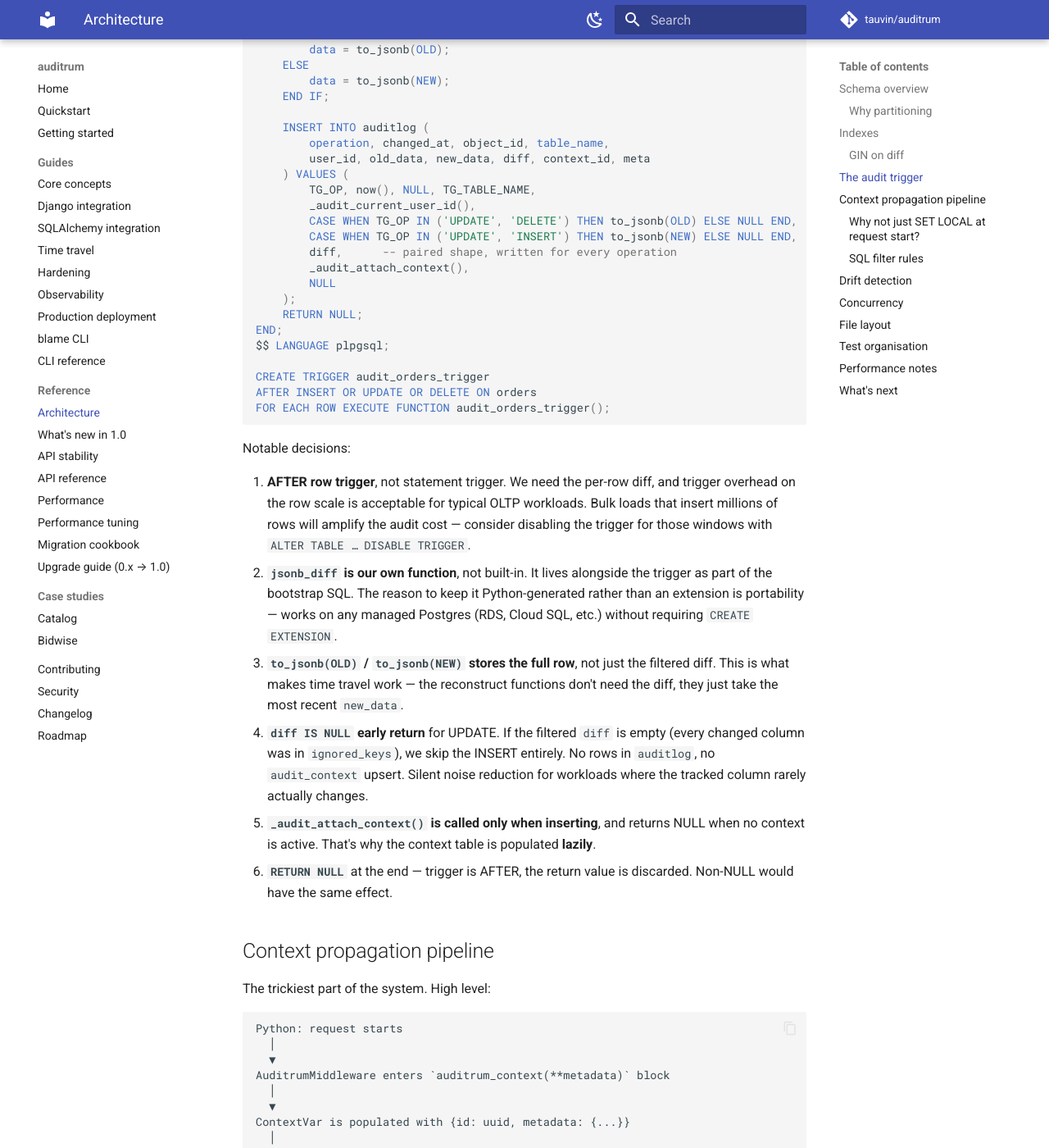
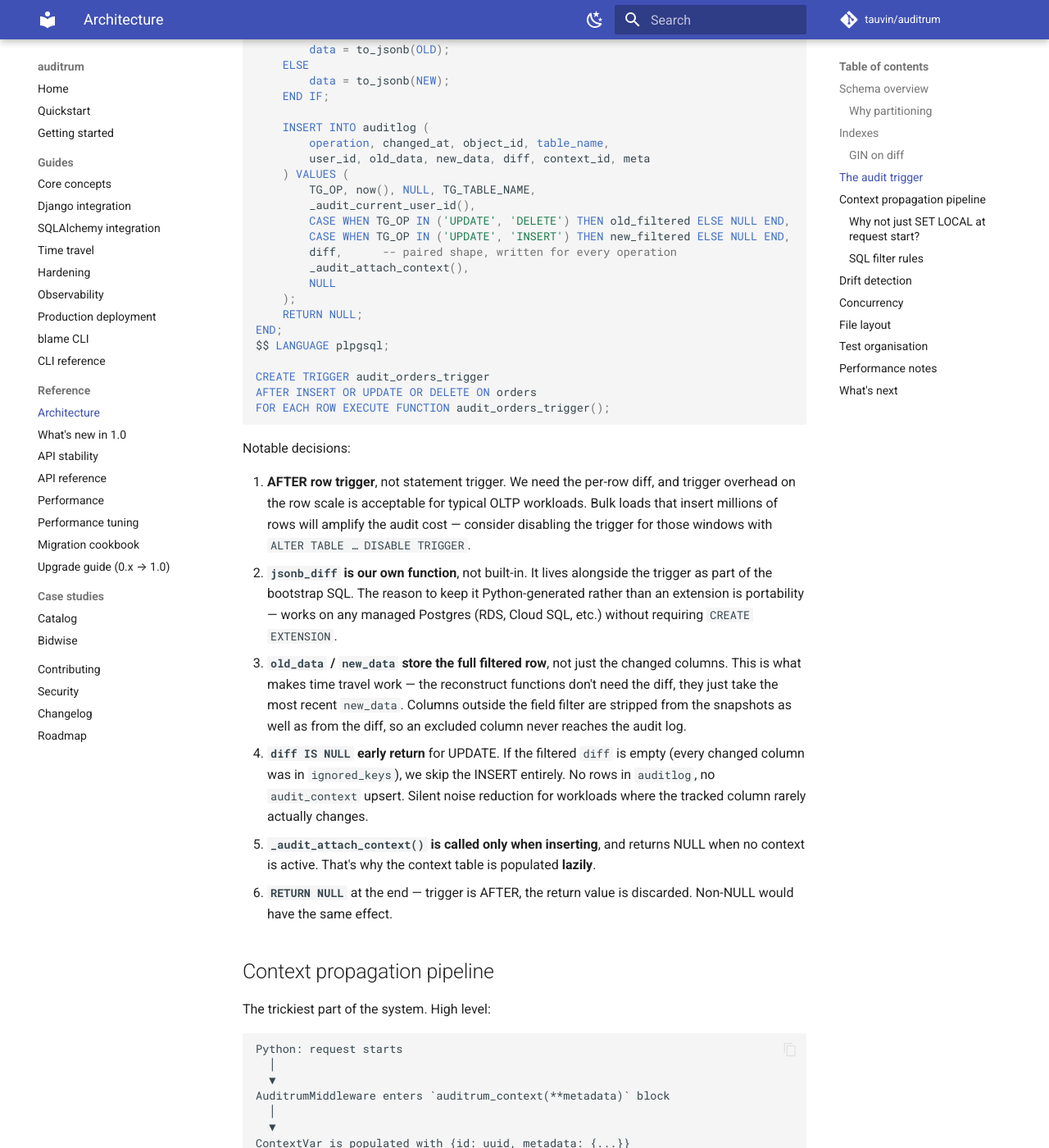
Before and after one commit to tauvin/auditrum, an MkDocs documentation site: the page built from docs/architecture.md, in a window 1280 px wide and 1400 px high, scrolled down 3382 px. Shown: the whole window at 82% size. Built offline with MkDocs 1.6.1 and Material for MkDocs 9.7.7, drawn with Linux system fonts in a browser that asks for light colours; comment, search, counter and statistics services are not loaded.

Commit message:
Apply the field filter to old_data/new_data and to DELETE events
The trigger wrote raw to_jsonb(OLD)/to_jsonb(NEW) snapshots, so excluded
columns still landed in every audit row. The only-whitelist was computed
from NEW, which is NULL on DELETE, so DELETE rows carried every column in
both diff and old_data. Build the snapshots from the filtered rows and
fall back to OLD for the whitelist key list.

```diff
--- a/docs/architecture.md
+++ b/docs/architecture.md
@@ -168,8 +168,8 @@ BEGIN
     ) VALUES (
         TG_OP, now(), NULL, TG_TABLE_NAME,
         _audit_current_user_id(),
-        CASE WHEN TG_OP IN ('UPDATE', 'DELETE') THEN to_jsonb(OLD) ELSE NULL END,
-        CASE WHEN TG_OP IN ('UPDATE', 'INSERT') THEN to_jsonb(NEW) ELSE NULL END,
+        CASE WHEN TG_OP IN ('UPDATE', 'DELETE') THEN old_filtered ELSE NULL END,
+        CASE WHEN TG_OP IN ('UPDATE', 'INSERT') THEN new_filtered ELSE NULL END,
         diff,      -- paired shape, written for every operation
         _audit_attach_context(),
         NULL
@@ -195,10 +195,12 @@ Notable decisions:
    keep it Python-generated rather than an extension is portability —
    works on any managed Postgres (RDS, Cloud SQL, etc.) without
    requiring `CREATE EXTENSION`.
-3. **`to_jsonb(OLD)` / `to_jsonb(NEW)` stores the full row**, not just
-   the filtered diff. This is what makes time travel work — the
+3. **`old_data` / `new_data` store the full filtered row**, not just
+   the changed columns. This is what makes time travel work — the
    reconstruct functions don't need the diff, they just take the most
-   recent `new_data`.
+   recent `new_data`. Columns outside the field filter are stripped from
+   the snapshots as well as from the diff, so an excluded column never
+   reaches the audit log.
 4. **`diff IS NULL` early return** for UPDATE. If the filtered `diff`
    is empty (every changed column was in `ignored_keys`), we skip the
    INSERT entirely. No rows in `auditlog`, no `audit_context` upsert.
```
Also changed, not shown: CHANGELOG.md (+17 -0 lines), docs/performance-tuning.md (+3 -1 lines), docs/time-travel.md (+2 -1 lines), 3 other files.
